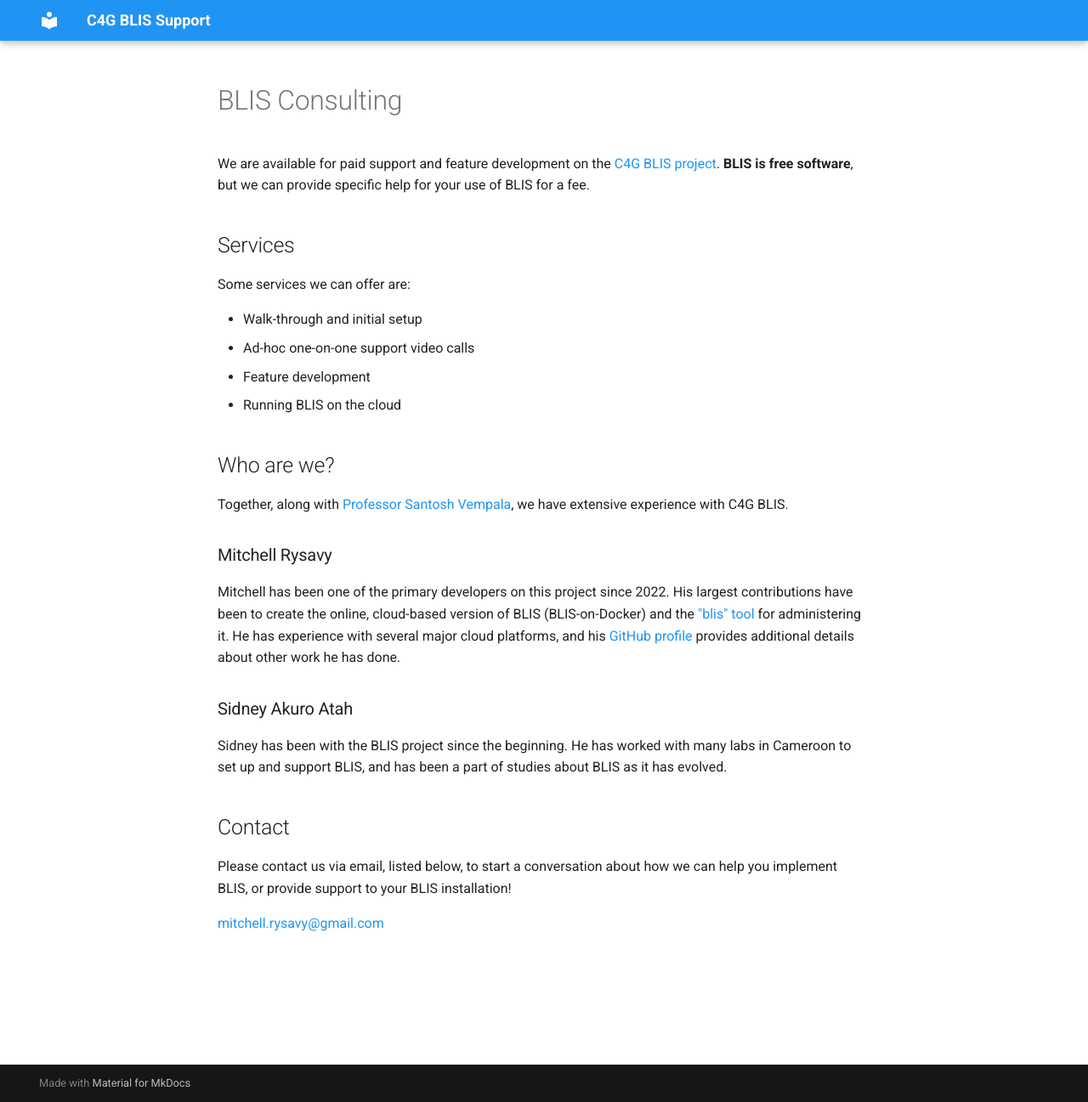
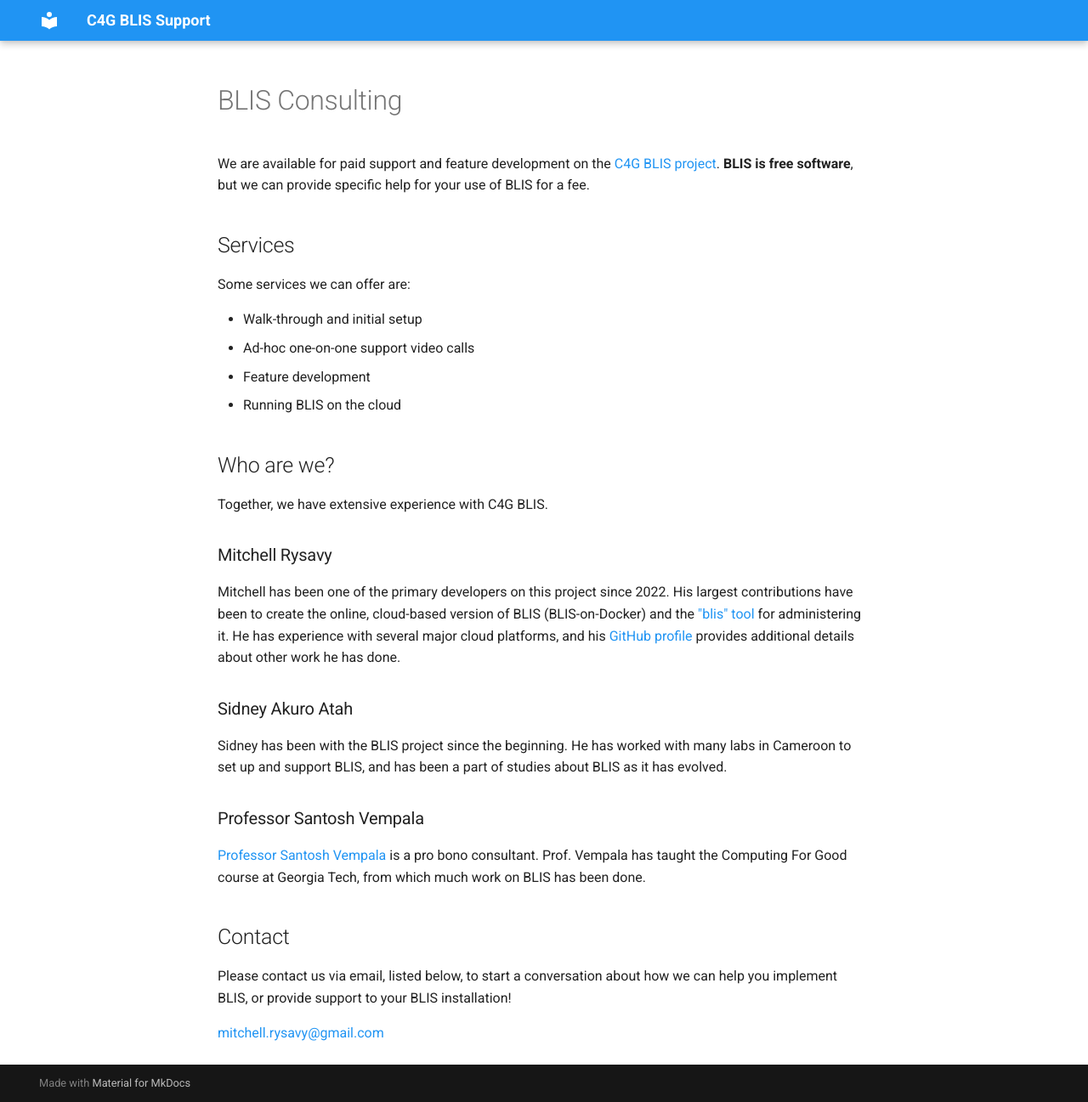
Before and after one commit to C4G/support.c4gblis.org, an MkDocs documentation site: the page built from docs/index.md, in a window 1280 px wide and 1297 px high. Shown: the whole window at 85% size. Built offline with MkDocs 1.6.1 and Material for MkDocs 9.7.7, drawn with Linux system fonts in a browser that asks for light colours.

Commit message:
Update Prof. Vempala role

```diff
--- a/docs/index.md
+++ b/docs/index.md
@@ -19,7 +19,7 @@ Some services we can offer are:
 
 ## Who are we?
 
-Together, along with [Professor Santosh Vempala](https://faculty.cc.gatech.edu/~vempala/), we have extensive experience with C4G BLIS.
+Together, we have extensive experience with C4G BLIS.
 
 ### Mitchell Rysavy
 
@@ -30,6 +30,10 @@ Mitchell has been one of the primary developers on this project since 2022. His
 
 Sidney has been with the BLIS project since the beginning. He has worked with many labs in Cameroon to set up and support BLIS, and has been a part of studies about BLIS as it has evolved.
 
+### Professor Santosh Vempala
+
+[Professor Santosh Vempala](https://faculty.cc.gatech.edu/~vempala/) is a pro bono consultant. Prof. Vempala has taught the Computing For Good course at Georgia Tech, from which much work on BLIS has been done.
+
 ## Contact
 
 Please contact us via email, listed below, to start a conversation about how we can help you implement BLIS, or provide support to your BLIS installation!
```
